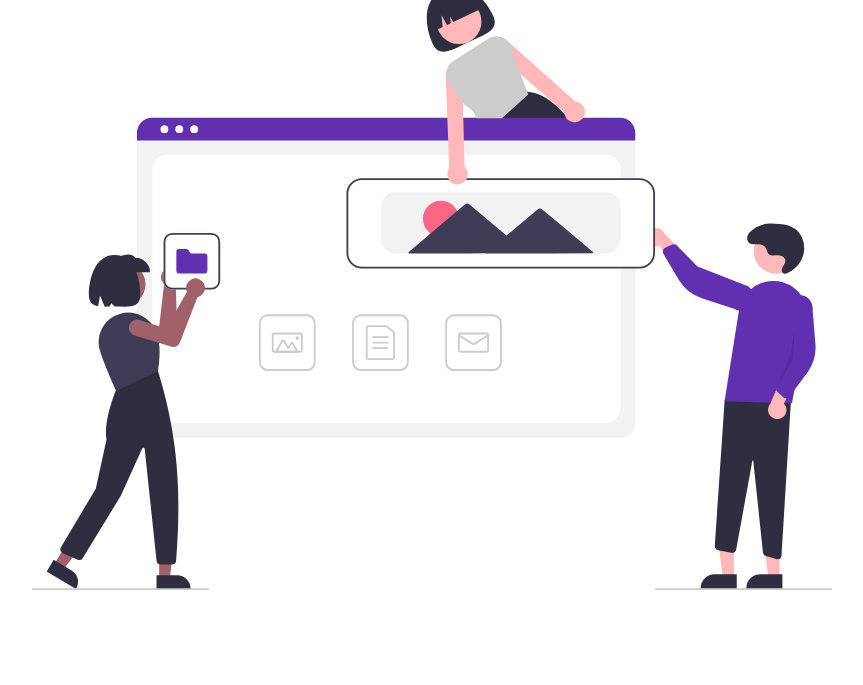
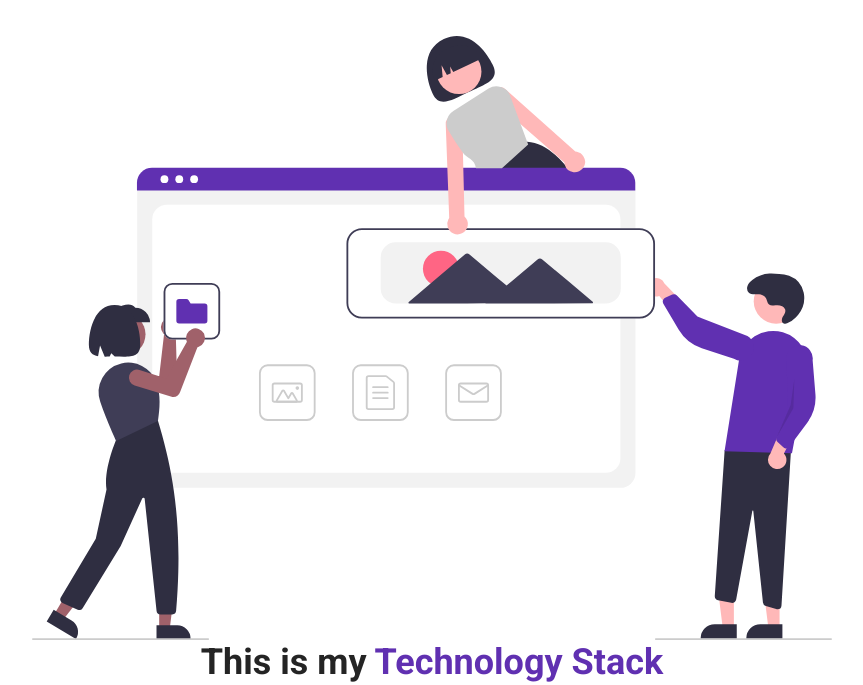
Before and after one commit to ramgope/My__E-Portfolio, a plain HTML site: page index.html in a window 1280 px wide. Shown: the part 445-1130 px from the top of the page, without its empty margins (208-1071 px from the left). Before the commit the page ends 1035 px from the top, so only its background shows below. Drawn offline with Linux system fonts and the light colour scheme.

Commit message:
language section started

```diff
--- a/CSS/style.css
+++ b/CSS/style.css
@@ -149,6 +149,7 @@ nav{
     flex: 1;
     display: flex;
     align-items: center;
+    margin-top: 50px;
 }
 
 .about-me__img{
--- a/index.html
+++ b/index.html
@@ -80,6 +80,16 @@
     </section>
 
     <!-- =========== About Section Ended ========== -->
+
+    <!-- =========== Language Section Started ========== -->
+    <section id="languages">
+        <div class="container">
+            <div class="row">
+                <h1>This is my <span class="text--purple">Technology Stack</span></h1>
+            </div>
+        </div>
+    </section>
+    <!-- =========== Language Section Ended ========== -->
 </body>
 
 </html>
```
